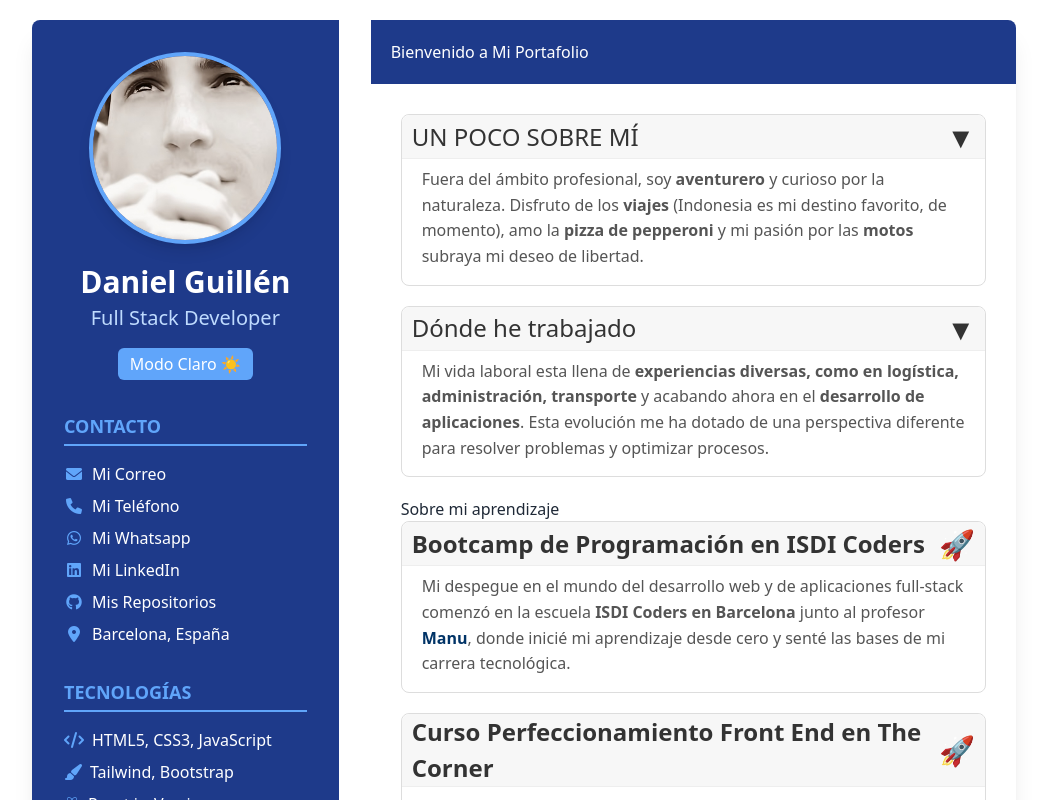
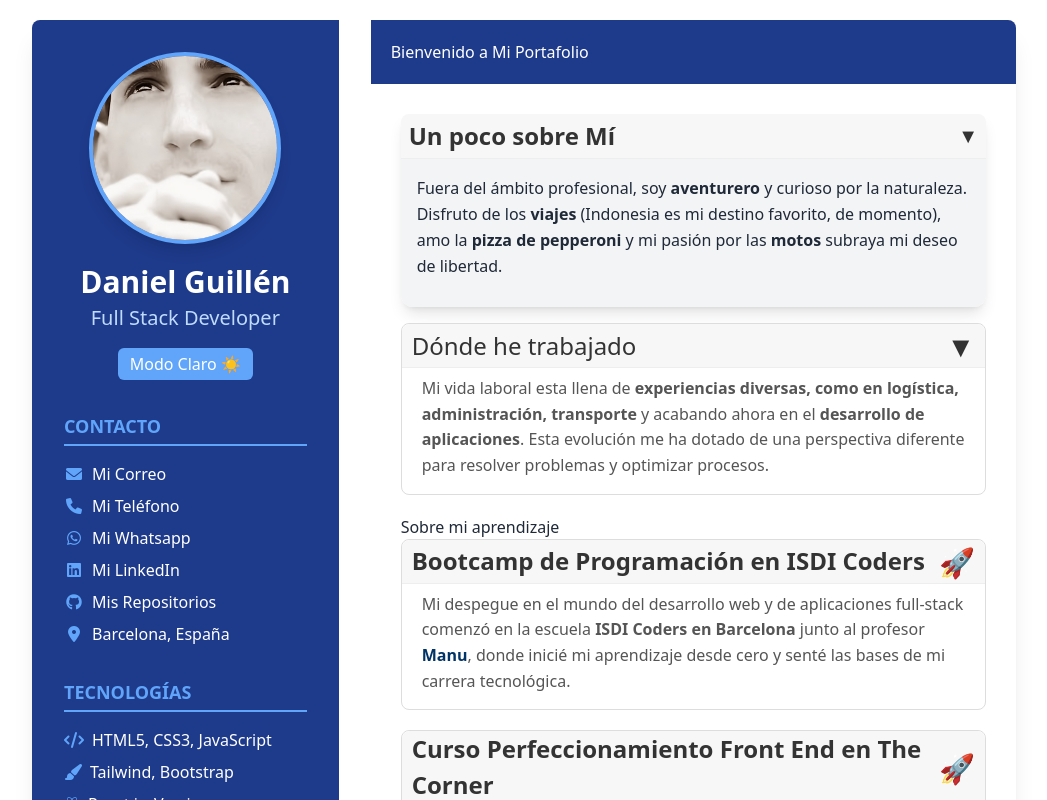
Before and after one commit to DanielGuillen88/Mi-Portafolio, a React (Vite) app in the folder Mi-Portafolio/: page / in a window 1280 px wide. Shown: the top 800 px of the page, without its empty margins (116-1163 px from the left). Built offline with nearby package versions, Linux system fonts and the light colour scheme.

Commit message:
añadido estilos tailwind a AboutMe

```diff
--- a/Mi-Portafolio/src/components/RightColumn/AboutMe.jsx
+++ b/Mi-Portafolio/src/components/RightColumn/AboutMe.jsx
@@ -7,31 +7,39 @@ export default function AboutMe() {
     };
 
     return (
-        <div className="about-me-accordion">
-            <h3 className="accordion-header" onClick={toggleAccordion}>
-                UN POCO SOBRE MÍ
-                <span className="accordion-icon">{isOpen ? '▲' : '▼'}</span>
+
+        <div className="bg-white rounded-b-xl shadow-lg overflow-hidden mb-4">
+            <h3
+                className="accordion-header bg-white border-b-2 border-blue-400 text-blue-400 p-2 cursor-pointer flex justify-between items-center text-xl font-semibold transition-colors duration-300 hover:bg-blue-900 hover:text-white"
+                onClick={toggleAccordion}
+            >
+                Un poco sobre Mí
+                {/* icono colapso */}
+                <span className="text-xl ml-2">{isOpen ? '▲' : '▼'}</span>
             </h3>
 
+            {/* Contenido del acordeón */}
+            <div className="bg-gray-100 p-4 rounded-b-lg">
                 {/* siempre visible */}
-            <p className="about-me-paragraph mt-2">
+                <p className="text-gray-800 leading-relaxed mb-3">
                     Fuera del ámbito profesional, soy <b>aventurero</b> y curioso por la naturaleza. Disfruto de los <b>viajes</b> (Indonesia es mi destino favorito, de momento), amo la <b>pizza de pepperoni</b> y mi pasión por las <b>motos</b> subraya mi deseo de libertad.
                 </p>
 
-            {/* más parrafos visibles al clicar */}
+                {/* visibles al clicar */}
                 {isOpen && (
-                <div className="accordion-content">
-                    <p className="about-me-paragraph">
+                    <div className="transition-all duration-300 ease-in-out">
+                        <p className="text-gray-800 leading-relaxed mb-3">
                             Me adapto fácilmente a <b>nuevos entornos</b>, me gusta aplicar el <b>orden, buscar soluciones eficientes, optimizar procesos y asegurar la calidad</b> en cada trabajo.
                         </p>
-                    <p className="about-me-paragraph">
+                        <p className="text-gray-800 leading-relaxed mb-3">
                             Cuento con experiencia en <b>logística, administración de documentación, transporte de mercancías y comercio electrónico</b>, y más recientemente, en <b>desarrollo de aplicaciones</b>.
                         </p>
-                    <p className="about-me-paragraph">
+                        <p className="text-gray-800 leading-relaxed">
                             Actualmente, estoy inmerso en el <b>aprendizaje de nuevas tecnologías para consolidarme como desarrollador</b>. Me gusta decir que he aprendido a <b>transformar ideas en aplicaciones con nuevas tecnologías y con foco en la experiencia del usuario</b>.
                         </p>
                     </div>
                 )}
             </div>
+        </div>
     );
 }
```
Lines whose indentation alone changed are shown as unchanged.
